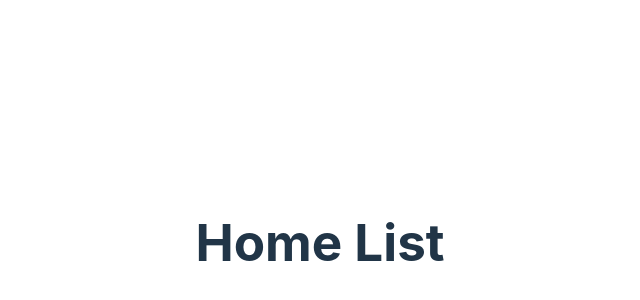
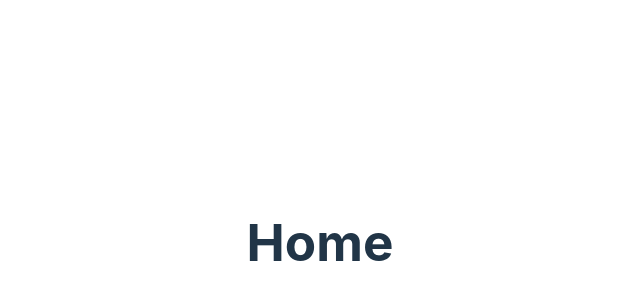
Before and after one commit to charlescabral/marvel-spa, a React (Vite) app: page / in a window 1280 px wide. Shown: the part 158-458 px from the top of the page, without its empty margins (320-960 px from the left). Built offline with nearby package versions, Linux system fonts and the light colour scheme.

Commit message:
ajustes iniciais

```diff
--- a/src/pages/Home/index.tsx
+++ b/src/pages/Home/index.tsx
@@ -3,7 +3,7 @@ import { FC } from 'react'
 const Home: FC = () => {
   return (
     <div>
-      <h1>Home List</h1>
+      <h1>Home</h1>
     </div>
   )
 }
```
Also changed, not shown: .github-pages/workspace/build.yml.
